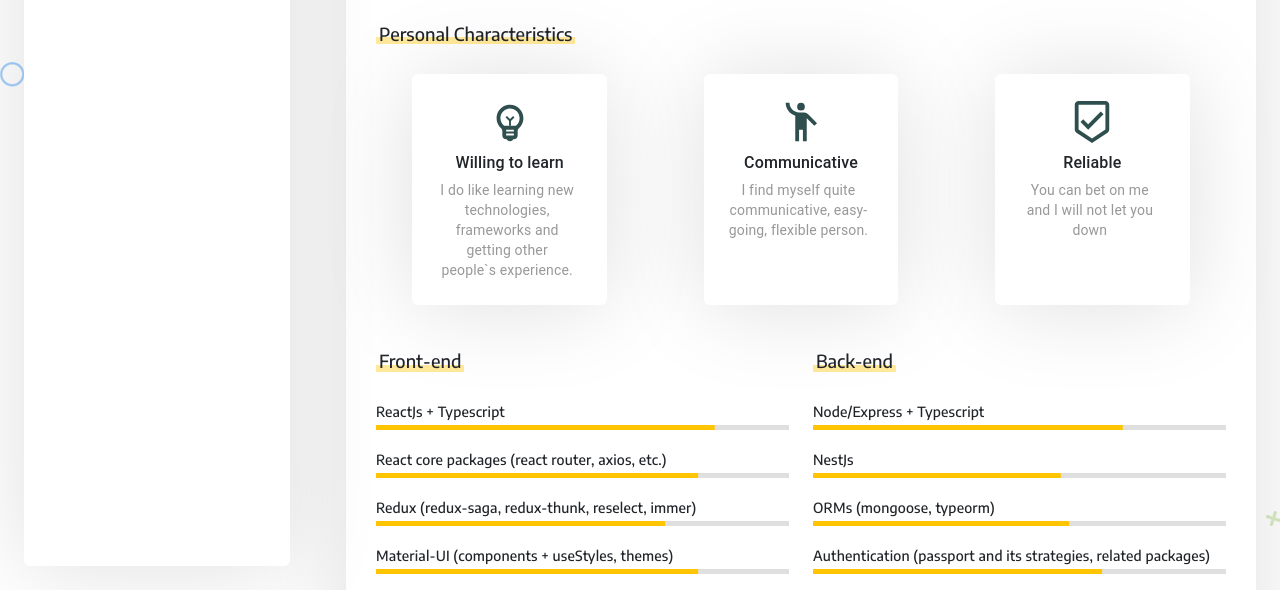
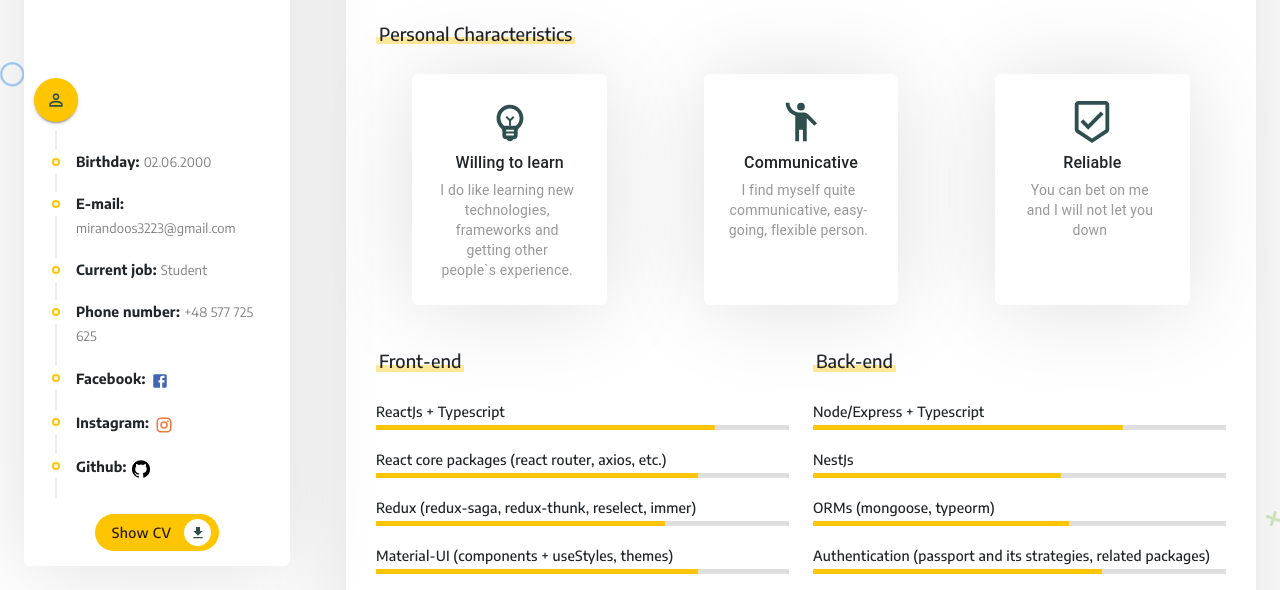
Before and after one commit to Yevhwnii/portfolio, a React (Create React App) app: page / in a window 1280 px wide. Shown: the part 362-952 px from the top of the page. Built offline with nearby package versions, Linux system fonts and the light colour scheme.

Commit message:
profile animations

```diff
--- a/src/components/Profile/index.jsx
+++ b/src/components/Profile/index.jsx
@@ -1,4 +1,5 @@
-import React from 'react';
+import React, { useEffect, useRef } from 'react';
+import { TweenMax, Power3 } from 'gsap';
 import './Profile.css';
 import { Typography } from '@material-ui/core';
 import TimelineItem from '@material-ui/lab/TimelineItem';
@@ -36,9 +37,28 @@ const ProfileTimelineItem = ({ title, link, text, icon }) => {
 };
 
 const Profile = () => {
+  const containerRef = useRef();
+  const animRef = useRef();
+  const infoSectionRef = useRef();
+
+  useEffect(() => {
+    TweenMax.from(containerRef.current, 3, {
+      height: 0,
+      ease: Power3.easeOut,
+    });
+    TweenMax.to(animRef.current, 3, {
+      height: 0,
+      ease: Power3.easeOut,
+    });
+    TweenMax.to(infoSectionRef.current, 3, {
+      opacity: 1,
+    }).delay(2);
+  }, []);
+
   return (
     <>
-      <div className='profile container_shadow'>
+      <div ref={containerRef} className='profile container_shadow'>
+        <div ref={animRef} className='profile_anim'></div>
         <div className='profile_name'>
           <Typography className='name'>{resume.name}</Typography>
           <Typography className='title'>{resume.title}</Typography>
@@ -51,7 +71,7 @@ const Profile = () => {
           />
         </figure>
 
-        <div className='profile_information'>
+        <div ref={infoSectionRef} className='profile_information'>
           <CustomTimeLine icon={<PersonIcon />}>
             {Object.values(profileTimeline).map((el) => {
               return (
```
